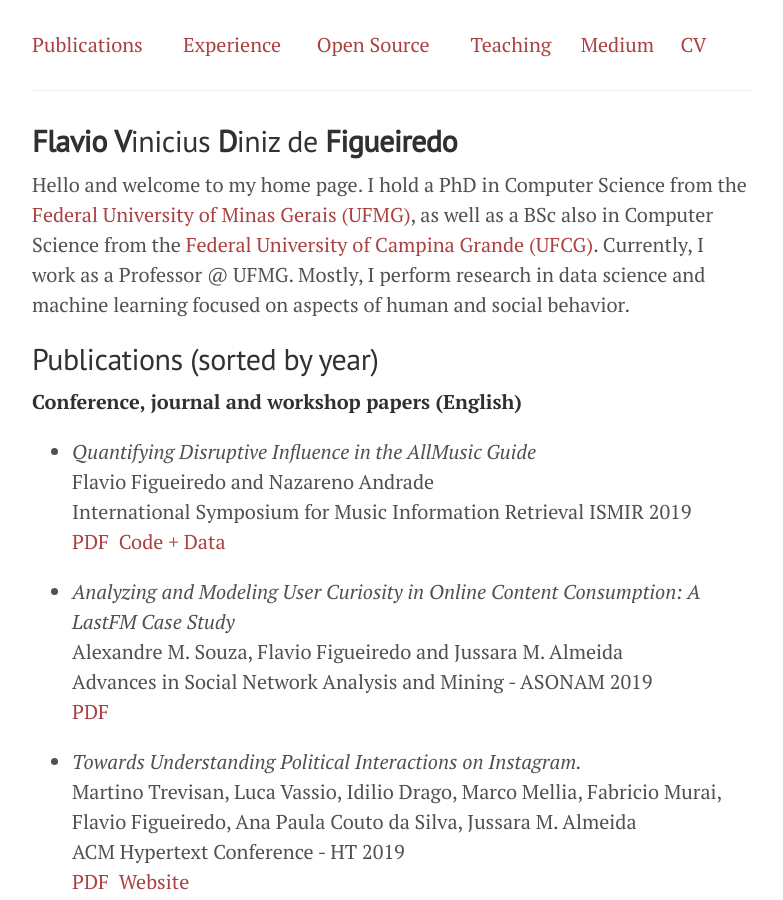
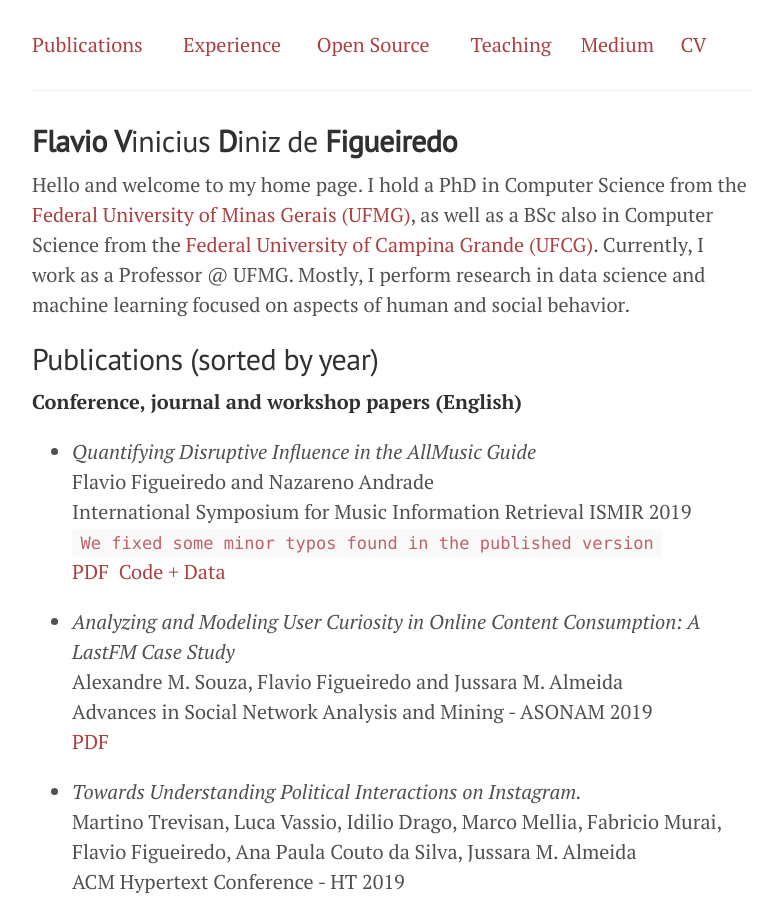
Before and after one commit to flaviovdf/flaviovdf.github.io, a Jekyll site: the page built from index.md, in a window 1280 px wide and 900 px high. Shown: the whole window, without its empty margins (248-1031 px from the left). Built offline with Jekyll 4.4.1, drawn with Linux system fonts in a browser that asks for light colours.

Commit message:
Update index.md

```diff
--- a/index.md
+++ b/index.md
@@ -17,7 +17,8 @@ Hello and welcome to my home page. I hold a PhD in Computer Science from the [Fe
 * *Quantifying Disruptive Influence in the AllMusic Guide* <br/>
   Flavio Figueiredo and Nazareno Andrade <br/>
   International Symposium for Music Information Retrieval  ISMIR 2019 <br/>
-  [PDF](papers/figueiredo2019.pdf)&nbsp; [Code + Data](https://github.com/flaviovdf/allmusic-disruption)
+  `We fixed some minor typos found in the published version` <br>
+  [PDF](papers/figueiredo2019-ismir.pdf)&nbsp; [Code + Data](https://github.com/flaviovdf/allmusic-disruption)
 
 * *Analyzing and Modeling User Curiosity  in Online Content Consumption: A LastFM Case Study* <br/>
   Alexandre M. Souza, Flavio Figueiredo and Jussara M. Almeida <br/>
```
